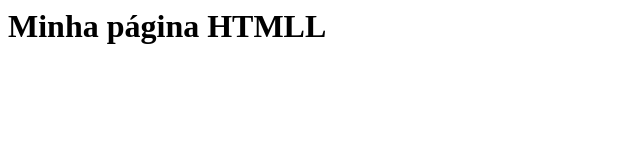
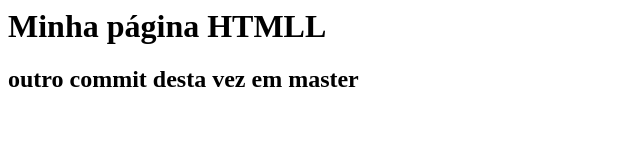
Before and after one commit to lkzvieira/gama-no-github, a plain HTML site: page index.html in a window 1280 px wide. Shown: the whole page, without its empty margins (0-640 px from the left). Drawn offline with Linux system fonts and the light colour scheme.

Commit message:
outro comit desta vez em master

```diff
--- a/index.html
+++ b/index.html
@@ -1,5 +1,6 @@
 <html>
     <body>
         <h1> Minha página HTMLL</h1>
+        <h2>outro commit desta vez em master</h2>
     </body>
 </html>
```
